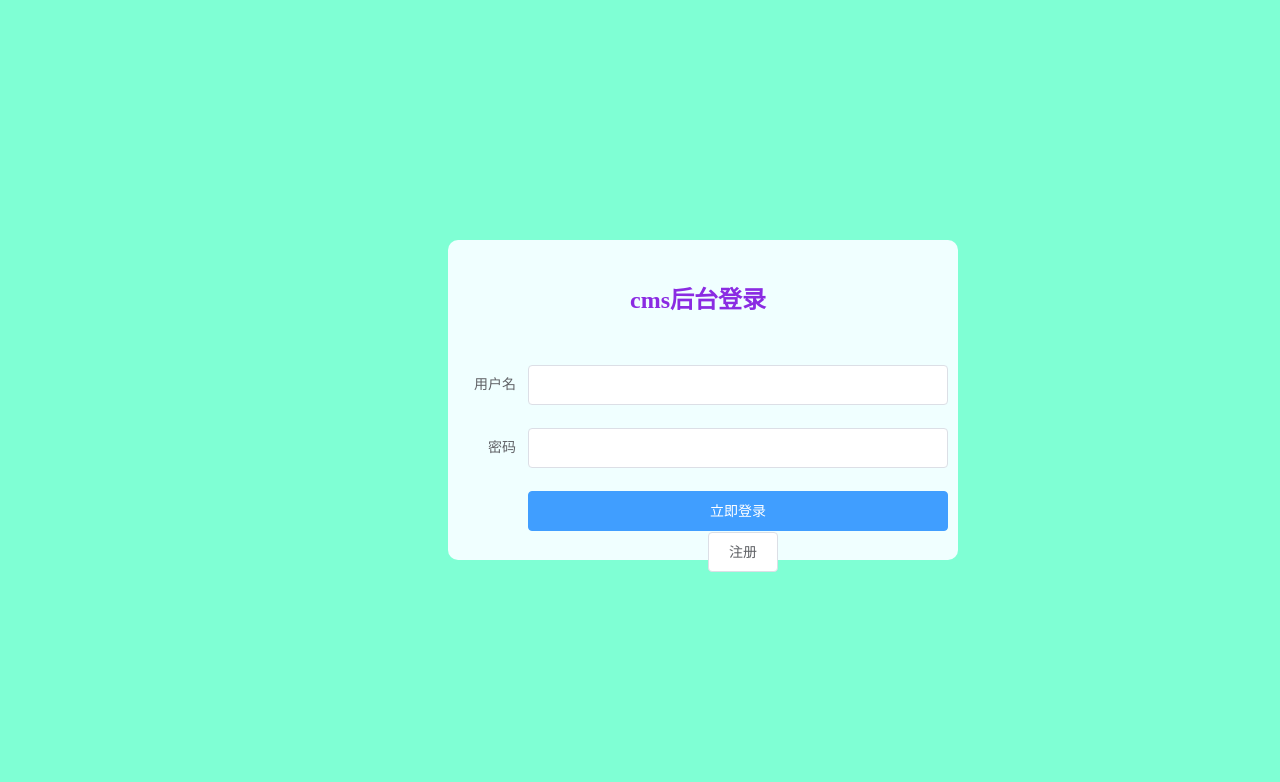
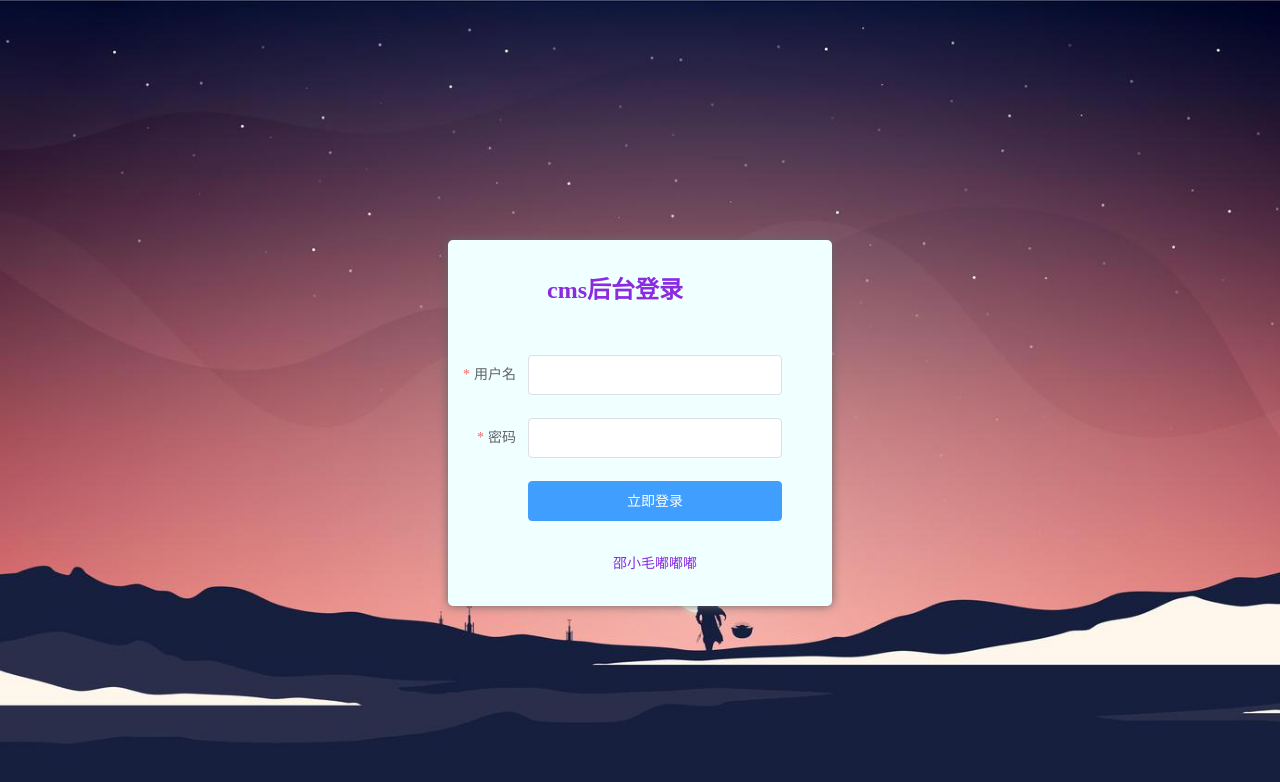
Before and after one commit to Tnilwhale/cms_blog_vue, a Vue app: page /#/login in a window 1280 px wide. Shown: the top 782 px of the page. Built offline with nearby package versions, Linux system fonts and the light colour scheme.

Commit message:
登录验证

```diff
--- a/src/router.js
+++ b/src/router.js
@@ -1,6 +1,7 @@
 import Vue from 'vue'
 import VueRouter from "vue-router";
 import Login from "@/views/admin/Login";
+import Index from "@/views/admin/Index";
 
 
 Vue.use(VueRouter)
@@ -11,6 +12,11 @@ const router = new VueRouter({
       path:'/login',
       name:'login',
       component:Login
+    },
+    {
+      path:'/index',
+      name:'index',
+      component:Index
     }
   ]
 })
--- /dev/null
+++ b/src/views/admin/Index.vue
@@ -0,0 +1,13 @@
+<template>
+  <div>index</div>
+</template>
+
+<script>
+export default {
+name: "Index"
+}
+</script>
+
+<style scoped>
+
+</style>
--- a/src/views/admin/Login.vue
+++ b/src/views/admin/Login.vue
@@ -2,7 +2,7 @@
   <div class="login-page">
     <div class="login-page-bg">
       <h2>cms后台登录</h2>
-      <el-form ref="form" :model="form" label-width="80px">
+      <el-form ref="form" :model="form" :rules="rules" label-width="80px">
         <el-form-item label="用户名" prop="userName">
           <el-input aria-placeholder="请输入用户名" v-model="form.userName"></el-input>
         </el-form-item>
@@ -10,8 +10,11 @@
           <el-input aria-placeholder="请输入密码" v-model="form.password"></el-input>
         </el-form-item>
         <el-form-item>
-          <el-button style="width: 100%" type="primary" @click="onSubmit">立即登录</el-button>
-          <el-button>注册</el-button>
+          <el-button style="width: 100%" type="primary" @click="submit">立即登录</el-button>
+<!--          <el-button>注册</el-button>-->
+        </el-form-item>
+        <el-form-item>
+          邵小毛嘟嘟嘟
         </el-form-item>
 
       </el-form>
@@ -27,6 +30,21 @@ export default {
       form:{
         userName:'',
         password:'',
+      },
+      rules:{
+        userName: [{required:true,message:'请输入用户名'}],
+        password: [{required:true,message:'请输入密码'}]
+      },
+      methods:{
+        submit(){
+          this.$refs['form'].validate(valid=>{
+            if(valid){
+              //执行登录操作
+              //执行页面跳转
+              this.$router.push('/index')
+            }
+          })
+        }
       }
     }
   }
@@ -37,21 +55,26 @@ export default {
 <style scoped>
 .login-page{
   height: 100%;
-  background-color: aquamarine;
+  /*background-color: aquamarine;*/
+  background: url("../../assets/image/login_bg.jpg") no-repeat;
+  background-size: cover;
 }
 .login-page-bg{
   position: absolute;
   top: 30%;
   left: 35%;
   right: 35%;
-  width: 500px;
-  bottom: 30%;
+  /*width: 500px;*/
+  /*bottom: 30%;*/
   background-color: azure;
-  border-radius: 10px;
-  padding-top: 20px;
-  padding-right: 10px;
+  border-radius: 5px;
+  padding-top: 10px;
+  padding-right: 50px;
   text-align: center;
   color: blueviolet;
+  -webkit-box-shadow: #666 0px 0px 10px;
+  -moz-box-shadow: #666 0px 0px 10px;
+  box-shadow: #666 0px 0px 10px;
 }
 .login-page-bg h2{
   margin-bottom: 50px;
```
Also changed, not shown: src/assets/image/login_bg.jpg (added).
